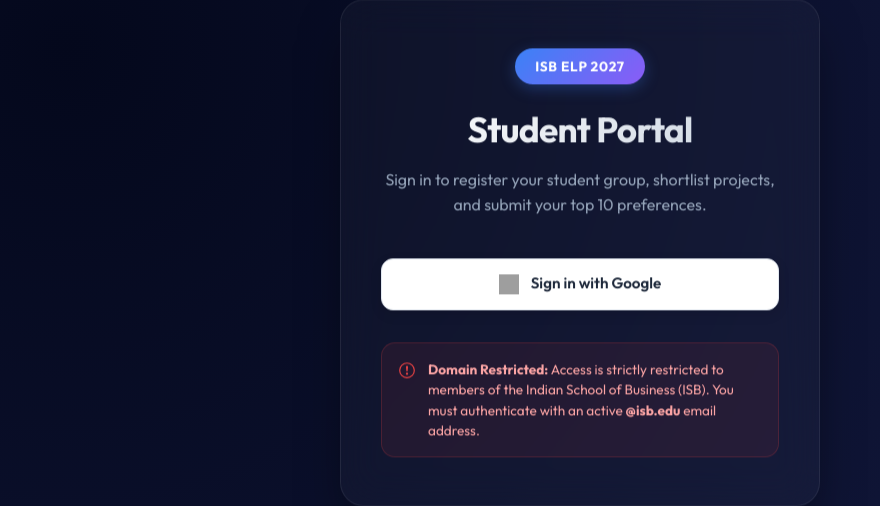
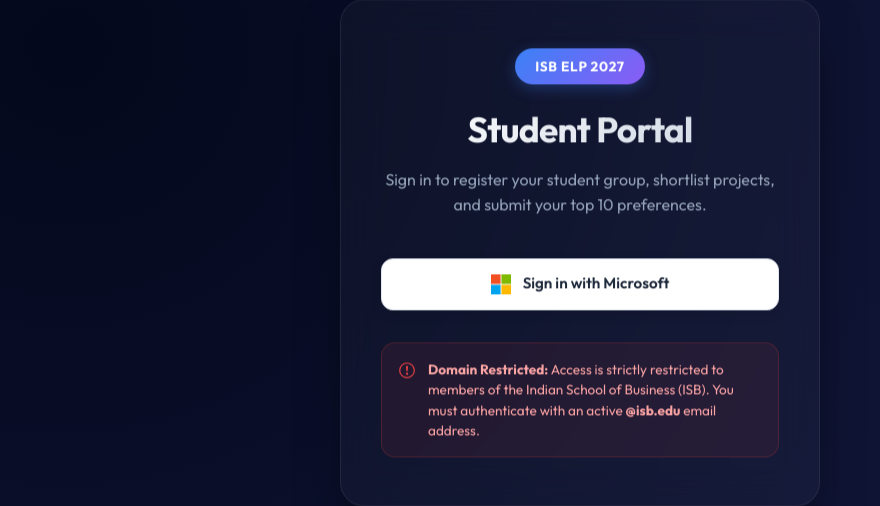
Before and after one commit to praveengarimella/elp-app, a FastAPI app: page /landing-login in a window 1280 px wide. Shown: the part 113-619 px from the top of the page, without its empty margins (60-940 px from the left). Run offline with FastAPI, Linux system fonts and the light colour scheme; some libraries are stand-ins or nearby versions; grey boxes are pictures that could not be loaded.

Commit message:
Switch authentication to Microsoft Entra ID SSO and update login branding to Microsoft

```diff
--- a/main.py
+++ b/main.py
@@ -87,8 +87,9 @@ app = FastAPI()
 SESSION_SECRET = os.environ.get("SESSION_SECRET", "isb-elp-app-secure-session-key-2027")
 app.add_middleware(SessionMiddleware, secret_key=SESSION_SECRET)
 
-GOOGLE_CLIENT_ID = os.environ.get("GOOGLE_CLIENT_ID", "")
-GOOGLE_CLIENT_SECRET = os.environ.get("GOOGLE_CLIENT_SECRET", "")
+MICROSOFT_CLIENT_ID = os.environ.get("MICROSOFT_CLIENT_ID", "")
+MICROSOFT_CLIENT_SECRET = os.environ.get("MICROSOFT_CLIENT_SECRET", "")
+
 
 def get_redirect_uri(request: Request) -> str:
     env_uri = os.environ.get("OAUTH_REDIRECT_URI", "")
@@ -172,29 +173,31 @@ def landing_login(request: Request):
 
 @app.get("/login")
 def login(request: Request):
-    if not GOOGLE_CLIENT_ID:
-        raise HTTPException(status_code=500, detail="GOOGLE_CLIENT_ID environment variable is not set.")
+    if not MICROSOFT_CLIENT_ID:
+        raise HTTPException(status_code=500, detail="MICROSOFT_CLIENT_ID environment variable is not set.")
 
     redirect_uri = get_redirect_uri(request)
     state = secrets.token_urlsafe(16)
     request.session["oauth_state"] = state
 
-    google_auth_url = (
-        "https://accounts.google.com/o/oauth2/v2/auth"
+    microsoft_auth_url = (
+        "https://login.microsoftonline.com/common/oauth2/v2.0/authorize"
         "?response_type=code"
-        f"&client_id={GOOGLE_CLIENT_ID}"
+        f"&client_id={MICROSOFT_CLIENT_ID}"
         f"&redirect_uri={urllib.parse.quote(redirect_uri)}"
-        "&scope=openid%20email%20profile"
+        "&response_mode=query"
+        "&scope=openid%20profile%20email%20User.Read"
         f"&state={state}"
         "&prompt=select_account"
     )
-    return RedirectResponse(url=google_auth_url)
+    return RedirectResponse(url=microsoft_auth_url)
 
 
 @app.get("/auth/callback")
 async def auth_callback(request: Request, code: str = None, state: str = None, error: str = None, db: Session = Depends(get_db)):
     if error:
-        return templates.TemplateResponse("login.html", {"request": request, "error": f"Google Sign-In failed: {error}"}, status_code=400)
+        error_desc = request.query_params.get("error_description", error)
+        return templates.TemplateResponse("login.html", {"request": request, "error": f"Microsoft Sign-In failed: {error_desc}"}, status_code=400)
 
     if not code or not state:
         return templates.TemplateResponse("login.html", {"request": request, "error": "Invalid auth request. Missing code or state."}, status_code=400)
@@ -210,11 +213,11 @@ async def auth_callback(request: Request, code: str = None, state: str = None, e
     async with httpx.AsyncClient() as client:
         try:
             token_response = await client.post(
-                "https://oauth2.googleapis.com/token",
+                "https://login.microsoftonline.com/common/oauth2/v2.0/token",
                 data={
                     "code": code,
-                    "client_id": GOOGLE_CLIENT_ID,
-                    "client_secret": GOOGLE_CLIENT_SECRET,
+                    "client_id": MICROSOFT_CLIENT_ID,
+                    "client_secret": MICROSOFT_CLIENT_SECRET,
                     "redirect_uri": redirect_uri,
                     "grant_type": "authorization_code",
                 },
@@ -226,11 +229,11 @@ async def auth_callback(request: Request, code: str = None, state: str = None, e
 
             access_token = token_data.get("access_token")
             if not access_token:
-                return templates.TemplateResponse("login.html", {"request": request, "error": "Failed to retrieve access token from Google."}, status_code=400)
+                return templates.TemplateResponse("login.html", {"request": request, "error": "Failed to retrieve access token from Microsoft."}, status_code=400)
 
-            # Fetch user info
+            # Fetch user info from Microsoft Graph
             userinfo_response = await client.get(
-                "https://www.googleapis.com/oauth2/v3/userinfo",
+                "https://graph.microsoft.com/v1.0/me",
                 headers={"Authorization": f"Bearer {access_token}"},
                 timeout=10.0,
             )
@@ -238,12 +241,13 @@ async def auth_callback(request: Request, code: str = None, state: str = None, e
         except Exception as e:
             return templates.TemplateResponse("login.html", {"request": request, "error": f"Network error during authentication: {e}"}, status_code=500)
 
-    email = user_info.get("email", "").strip().lower()
-    name = user_info.get("name", "").strip()
-    picture = user_info.get("picture", "")
+    # Resolve email (mail is preferred, userPrincipalName is the login fallback)
+    email = user_info.get("mail") or user_info.get("userPrincipalName", "")
+    email = email.strip().lower()
+    name = user_info.get("displayName", "").strip()
 
     if not email:
-        return templates.TemplateResponse("login.html", {"request": request, "error": "Google profile did not return a valid email address."}, status_code=400)
+        return templates.TemplateResponse("login.html", {"request": request, "error": "Microsoft profile did not return a valid email address."}, status_code=400)
 
     # Verify domain restriction: Only members from isb.edu are allowed.
     allowed_domains = ["isb.edu"]
@@ -266,7 +270,7 @@ async def auth_callback(request: Request, code: str = None, state: str = None, e
     # User is authorized! Set session
     request.session["user_email"] = email
     request.session["user_name"] = name
-    request.session["user_picture"] = picture
+    request.session["user_picture"] = ""
 
     # Check if the user is already part of a group
     group = db.query(Group).filter(
@@ -283,6 +287,7 @@ async def auth_callback(request: Request, code: str = None, state: str = None, e
         return RedirectResponse(url=f"/submit/{group.group_id}", status_code=303)
     else:
         return RedirectResponse(url="/register", status_code=303)
+
 
 
 @app.get("/logout")
--- a/templates/login.html
+++ b/templates/login.html
@@ -76,7 +76,7 @@
     margin-bottom: 2.5rem;
   }
 
-  .btn-google {
+  .btn-microsoft {
     background: #ffffff;
     color: #1e293b;
     font-weight: 600;
@@ -94,7 +94,7 @@
     text-decoration: none;
   }
 
-  .btn-google:hover {
+  .btn-microsoft:hover {
     background: #f8fafc;
     color: #0f172a;
     transform: translateY(-2px);
@@ -102,9 +102,8 @@
     border-color: #cbd5e1;
   }
 
-  .btn-google img {
-    width: 20px;
-    height: 20px;
+  .btn-microsoft svg {
+    flex-shrink: 0;
   }
 
   .restriction-alert {
@@ -163,9 +162,14 @@
     </div>
     {% endif %}
 
-    <a href="/login" class="btn-google">
-      <img src="https://upload.wikimedia.org/wikipedia/commons/c/c1/Google_%22G%22_logo.svg" alt="Google Logo" />
-      Sign in with Google
+    <a href="/login" class="btn-microsoft">
+      <svg xmlns="http://www.w3.org/2000/svg" width="20" height="20" viewBox="0 0 23 23">
+        <rect x="0" y="0" width="11" height="11" fill="#f25022"/>
+        <rect x="12" y="0" width="11" height="11" fill="#7fba00"/>
+        <rect x="0" y="12" width="11" height="11" fill="#00a4ef"/>
+        <rect x="12" y="12" width="11" height="11" fill="#ffb900"/>
+      </svg>
+      Sign in with Microsoft
     </a>
 
     <div class="restriction-alert">
```
